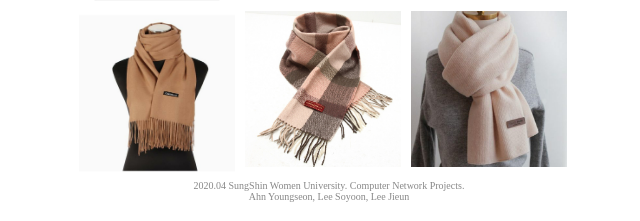
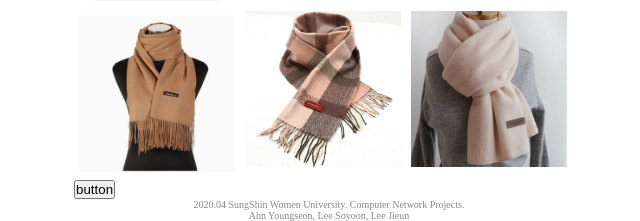
Before and after one commit to AYoungSn/Python_project_team6, a Flask app: template Webcrawling/templates/index.html in a window 1280 px wide. Shown: the part 897-1118 px from the top of the page, without its empty margins (316-956 px from the left). Run offline with Flask 2, Linux system fonts and the light colour scheme; the template is opened without the code that fills it: most values are stand-ins (such as "Sample title", 1, 10 or a date in 2020); grey boxes marked "Sample" are stand-in pictures.

Commit message:
코드 정리 및 url 추가

```diff
--- a/Webcrawling/app.py
+++ b/Webcrawling/app.py
@@ -55,30 +55,6 @@ def hello():
     return render_template("index.html", list=list)
 
 
-@app.route('/result', methods=['POST'])
-def searching():
-    # selenium을 이용한 크롤링을 위해 chromewebdriver 불러오기
-    driver = webdriver.Chrome('./chromedriver.exe')
-
-    # hello() 함수에서 정의한 sense를 이용해 온도에 따라 크롤링할 웹사이트의 주소를 바꾼다
-    global sense
-
-    if sense < 5:
-        driver.get('http://bitly.kr/zES72ShsC')
-    elif 5 < sense < 10:
-        driver.get('http://bitly.kr/l4Bjw90Tf')
-    elif 10 < sense < 15:
-        driver.get('http://bitly.kr/3La7rHmtW')
-    elif 15 < sense < 20:
-        driver.get('http://bitly.kr/d0M88P3XJ')
-    elif 20 < sense < 25:
-        driver.get('http://bitly.kr/UXCC726nfO')
-    else:
-        driver.get('http://bitly.kr/tQlnJsKme')
-
-    return render_template("result.html")
-
-
 if __name__ == '__main__':
     # app.run(host='0.0.0.0', debug=True)
     app.run(debug=True)
--- a/Webcrawling/templates/index.html
+++ b/Webcrawling/templates/index.html
@@ -122,6 +122,10 @@ ul{
          <img class="f_img" src="{{ url_for('static', filename='muffler_3.jpg') }}">
        </li>
     </ul>
+      <form onclick="windows.open()">
+      <button onclick="window.open('https://swindow.naver.com/style/fashionbrand/list/category')">button</button>
+    </form>
+
     {% elif list['sensible'][:-1]|float>5 and list['sensible'][:-1]|float<10 %}
     <ul>
        <li>
@@ -137,6 +141,9 @@ ul{
          <img class="f_img" src="{{ url_for('static', filename='jacket_3.jpg') }}">
        </li>
     </ul>
+      <form onclick="windows.open()">
+      <button onclick="window.open('https://swindow.naver.com/style/fashionbrand/list/category')">button</button>
+    </form>
     {% elif list['sensible'][:-1]|float>10 and list['sensible'][:-1]|float<15 %}
     <ul>
        <li>
@@ -164,6 +171,9 @@ ul{
          <img class="f_img" src="{{ url_for('static', filename='pants_1.jpg') }}">
        </li>
     </ul>
+      <form onclick="windows.open()">
+      <button onclick="window.open('https://swindow.naver.com/style/fashionbrand/list/category')">button</button>
+      </form>
     {% elif list['sensible'][:-1]|float>15 and list['sensible'][:-1]|float<20 %}
     <ul>
        <li>
@@ -200,6 +210,9 @@ ul{
          <img class="f_img" src="{{ url_for('static', filename='onepiece_3.jpg') }}">
        </li>
     </ul>
+      <form onclick="windows.open()">
+      <button onclick="window.open('https://swindow.naver.com/style/fashionbrand/list/category')">button</button>
+      </form>
     {% elif list['sensible'][:-1]|float>20 and list['sensible'][:-1]|float<25 %}
     <ul>
        <li>
@@ -229,6 +242,9 @@ ul{
          <img class="f_img" src="{{ url_for('static', filename='pants_3.jpg') }}">
        </li>
     </ul>
+      <form onclick="windows.open()">
+      <button onclick="window.open('https://swindow.naver.com/style/fashionbrand/list/category')">button</button>
+      </form>
     {% else %}
     <ul>
        <li>
@@ -258,7 +274,9 @@ ul{
          <img class="f_img" src="{{ url_for('static', filename='bustier_3.jpg') }}">
        </li>
     </ul>
-
+    <form onclick="windows.open()">
+      <button onclick="window.open('https://swindow.naver.com/style/fashionbrand/list/category')">button</button>
+    </form>
     {% endif %}
   </div>
 <footer>
```
